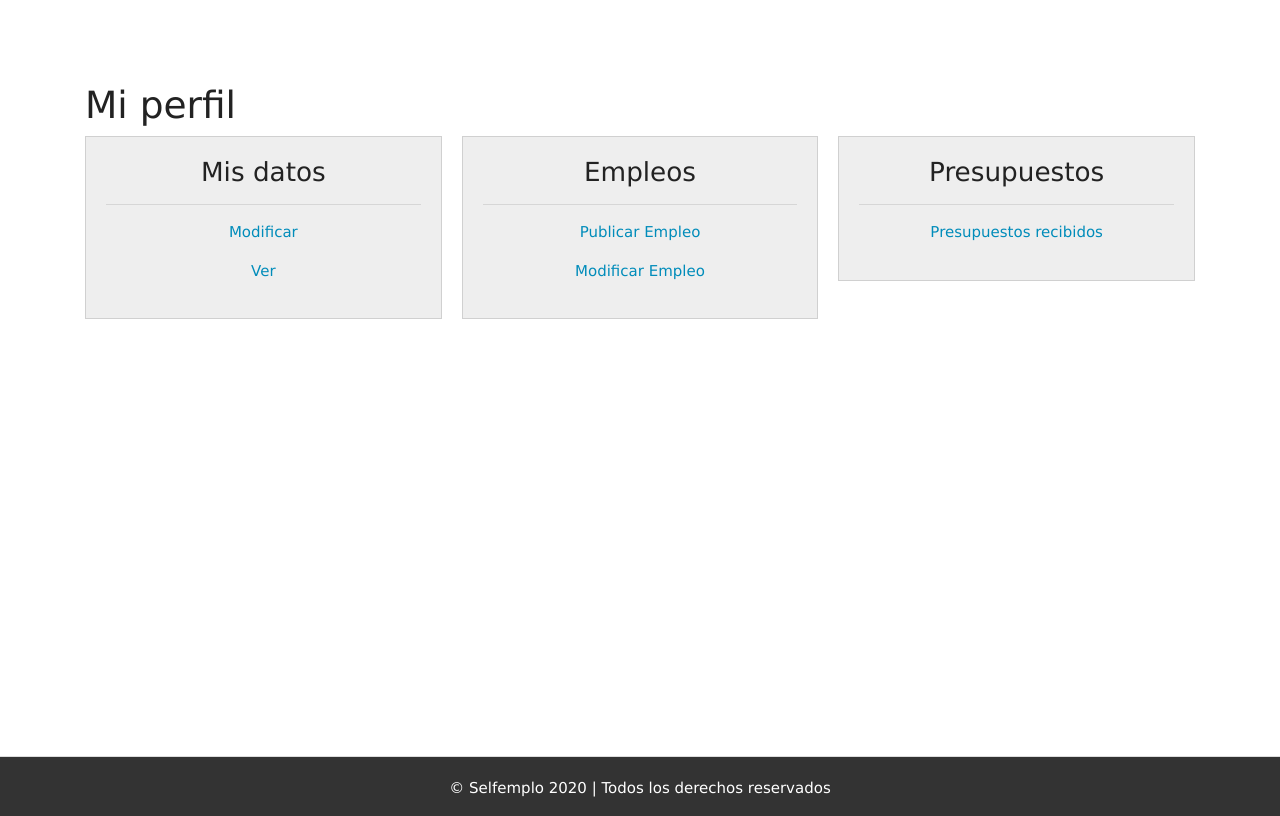
After one commit to jujerez/selfemplo, a Yii app: template views/empleadores/perfil.php in a window 1280 px wide. The commit adds this page. Run offline with PHP 8.4 and a stand-in for Yii, Linux system fonts and the light colour scheme; the template is opened without the code that fills it, so the values that code supplies are empty; some libraries are stand-ins or nearby versions.

Commit message:
Pagina perfil.php con enlace publicar-empleo

```diff
--- /dev/null
+++ b/views/empleadores/perfil.php
@@ -0,0 +1,50 @@
+<?php
+
+use yii\bootstrap4\Html;
+use yii\widgets\DetailView;
+
+/* @var $this yii\web\View */
+/* @var $model app\models\Empleadores */
+
+$this->title = $model->nombre;
+$this->params['breadcrumbs'][] = ['label' => 'Mi perfil', 'url' => ['perfil', 'id' => $model->usuario_id] ];
+$this->params['breadcrumbs'][] = $this->title;
+\yii\web\YiiAsset::register($this);
+?>
+<main class="empleadores-view container">
+
+   <section class="row">
+       <div class="col">
+           <h1>Mi perfil</h1>
+            <div class="card-columns">
+                <div class="card bg-light">
+                    <div class="card-body text-center">
+                        <h3>Mis datos</h3><hr>
+                        <p><?= Html::a('Modificar', ['empleos/create'], ['class' =>'text-primary']) ?></p>
+                        <p><?= Html::a('Ver', ['empleos/create'], ['class' =>'text-primary']) ?></p>
+
+
+                    </div>
+                </div>
+                <div class="card bg-light">
+                    <div class="card-body text-center">
+                        <h3>Empleos</h3><hr>
+                        <p><?= Html::a('Publicar Empleo', ['empleos/create'], ['class' =>'text-primary']) ?></p>
+                        <p><?= Html::a('Modificar Empleo', ['empleos/update'], ['class' =>'text-primary']) ?></p>
+
+                    </div>
+                </div>
+
+                <div class="card bg-light">
+                    <div class="card-body text-center">
+                        <h3>Presupuestos</h3><hr>
+                        <p><?= Html::a('Presupuestos recibidos', ['presupuestos/recibidos'], ['class' =>'text-primary']) ?></p>
+
+                    </div>
+                </div>
+
+            </div>
+       </div>
+   </section>
+
+</main>
--- a/views/layouts/main.php
+++ b/views/layouts/main.php
@@ -70,21 +70,10 @@ AppAsset::register($this);
                             . Html::endForm()
                             ),
 
-                            (Yii::$app->user->identity->rol == '0')
-                            ? (['label' => 'Modificar mi perfil', 'url' => ['profesionales/update', 'id' => Yii::$app->user->identity->id],])
-                            : (['label' => 'Modificar mi perfil', 'url' => ['empleadores/update', 'id' => Yii::$app->user->identity->id],]) ,
 
                             (Yii::$app->user->identity->rol == '0')
-                            ? (['label' => 'Ver mi perfil', 'url' => ['profesionales/view', 'id' => Yii::$app->user->identity->id],])
-                            : (['label' => 'Ver mi perfil', 'url' => ['empleadores/view', 'id' => Yii::$app->user->identity->id],]),
-
-                            (Yii::$app->user->identity->rol == '0')
-                            ? (['label' => 'Ver empleos', 'url' => ['empleos/index'],])
-                            : '' ,
-
-
-
-
+                            ? (['label' => 'Opciones mi perfil', 'url' => ['profesionales/perfil', 'id' => Yii::$app->user->identity->id],])
+                            : (['label' => 'Opciones mi perfil', 'url' => ['empleadores/perfil', 'id' => Yii::$app->user->identity->id],]),
 
                         ],
                     ])
```
Also changed, not shown: controllers/EmpleadoresController.php (+10 -0 lines), web/css/site.css (+38 -0 lines).
